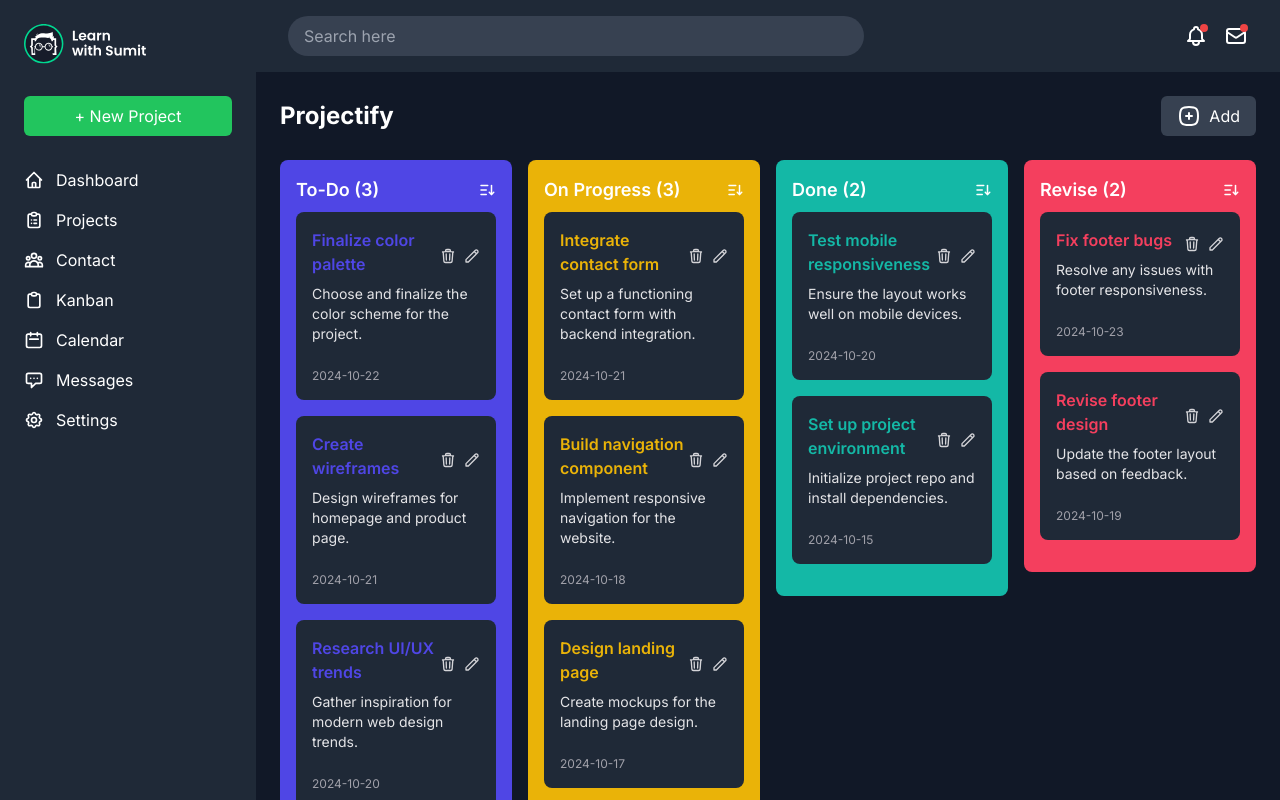
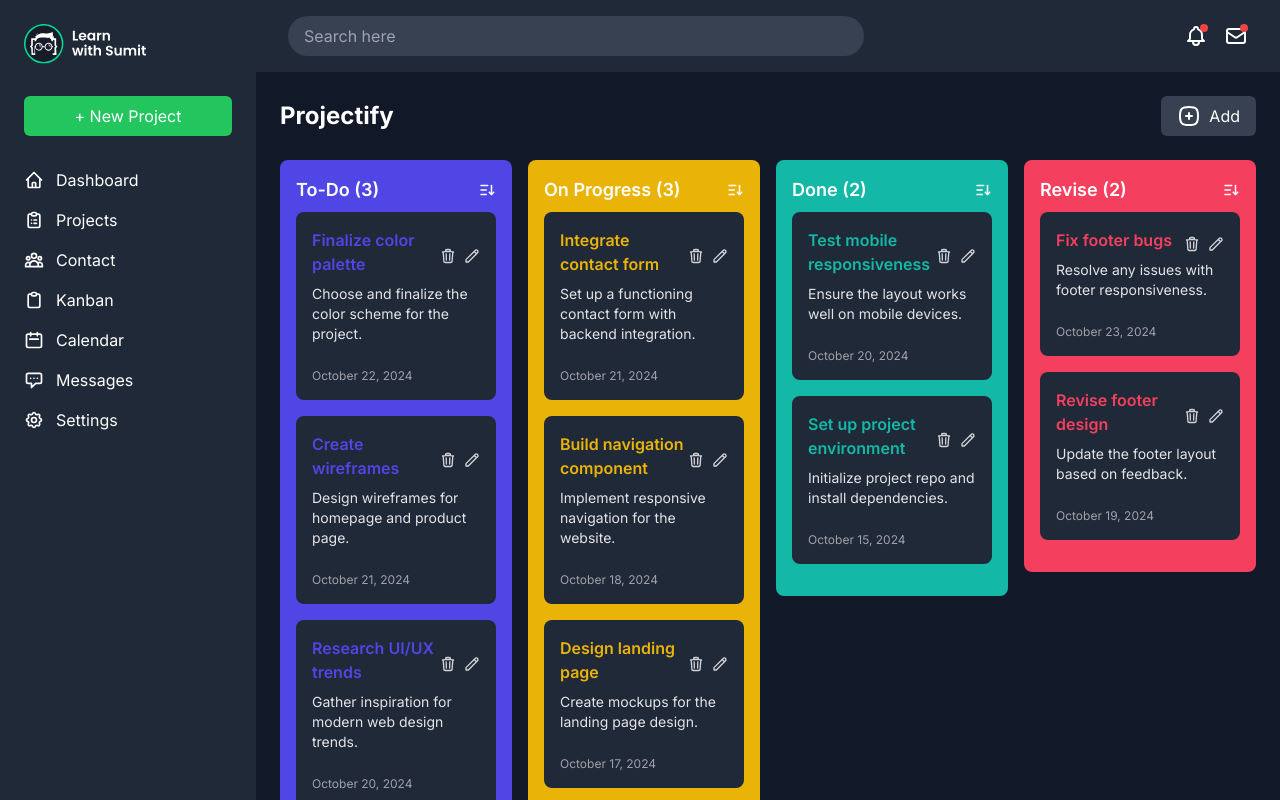
Before and after one commit to Fahim047/rnext-a3-project-manager, a React (Vite) app: page / in a window 1280 px wide. Built offline with nearby package versions, Linux system fonts and the light colour scheme.

Commit message:
📅Format Date to en-US

```diff
--- a/src/components/Task.jsx
+++ b/src/components/Task.jsx
@@ -1,9 +1,10 @@
 import { useTasks } from '../contexts/TasksContext';
+import { formatDate } from '../utils/formatDate';
 import { PenIcon, TrashIcon } from './icons';
 
 const Task = ({ task, titleColor, onEdit }) => {
 	const { id, title, description, date } = task;
-	const { tasks, dispatch } = useTasks();
+	const { dispatch } = useTasks();
 	return (
 		<div className="mb-4 rounded-lg bg-gray-800 p-4">
 			<div className="flex justify-between">
@@ -25,7 +26,7 @@ const Task = ({ task, titleColor, onEdit }) => {
 				</div>
 			</div>
 			<p className="mb-2 text-sm text-zinc-200">{description}</p>
-			<p className="mt-6 text-xs text-zinc-400">{date}</p>
+			<p className="mt-6 text-xs text-zinc-400">{formatDate(date)}</p>
 		</div>
 	);
 };
--- /dev/null
+++ b/src/utils/formatDate.js
@@ -0,0 +1,8 @@
+export const formatDate = (dateString) => {
+	const date = new Date(dateString);
+	return date.toLocaleDateString('en-US', {
+		day: 'numeric',
+		month: 'long',
+		year: 'numeric',
+	});
+};
```
